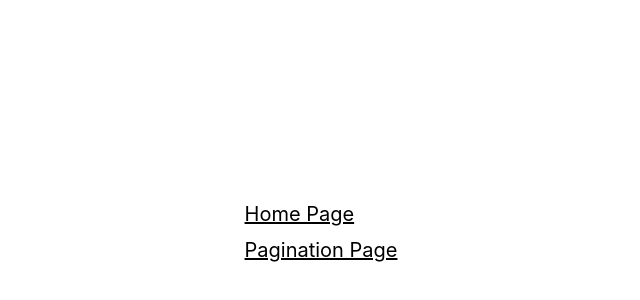
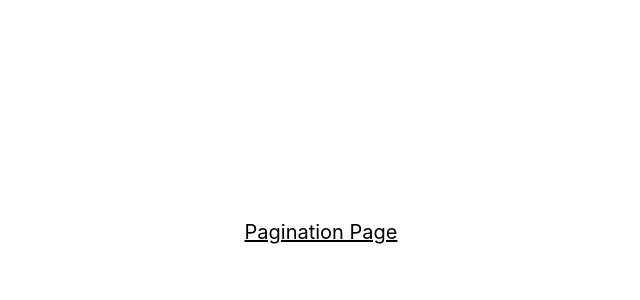
Before and after one commit to iamyoki/practical-components, a React (Create React App) app: page / in a window 1280 px wide. Shown: the part 168-468 px from the top of the page, without its empty margins (319-959 px from the left). Built offline with nearby package versions, Linux system fonts and the light colour scheme; what use-query-params would draw is missing.

Commit message:
feat: ignore home page

```diff
--- a/src/pages/HomePage.tsx
+++ b/src/pages/HomePage.tsx
@@ -9,7 +9,9 @@ const HomePage = (props: RouteComponentProps) => {
   return (
     <Layout>
       <div>
-        {pages.map((page) => (
+        {pages.map(
+          (page) =>
+            page.path !== '/' && (
               <div
                 key={page.path}
                 css={css`
@@ -31,7 +33,8 @@ const HomePage = (props: RouteComponentProps) => {
                   {page.meta?.title}
                 </Link>
               </div>
-        ))}
+            )
+        )}
       </div>
     </Layout>
   )
```
Lines whose indentation alone changed are shown as unchanged.
